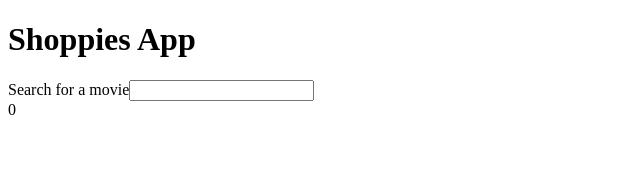
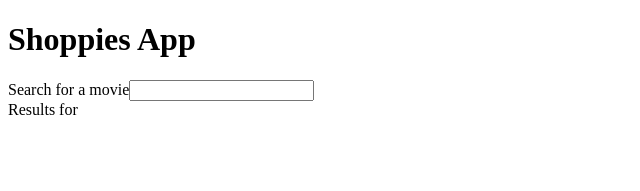
Before and after one commit to aneeshkodali/MovieNomination, a React (Create React App) app: page / in a window 1280 px wide. Shown: the top 191 px of the page, without its empty margins (0-640 px from the left). Built offline with nearby package versions, Linux system fonts and the light colour scheme.

Commit message:
Create Movie Component and Pass Data from MovieList

```diff
--- /dev/null
+++ b/src/components/Movie.js
@@ -0,0 +1,17 @@
+import React from 'react';
+
+const Movie = ({ movie }) => {
+
+    // extract keys from movie object
+    const { Title, Year, Poster } = movie;
+
+    return (
+        <div>
+            <img src={Poster} alt={Title} />
+            {`${Title} (${Year})`}
+            <button>Nominate</button>
+        </div>
+    );
+};
+
+export default Movie;
--- a/src/components/MovieList.js
+++ b/src/components/MovieList.js
@@ -1,10 +1,20 @@
 import React from 'react';
+import Movie from './Movie';
 
 const MovieList = ({ searchTerm, movieList }) => {
+
+    // create array of movie components
+    const moviesRendered = movieList.map(movie => {
+        return (
+            <Movie key={movie.imdbID} movie={movie} />
+        )
+    });
+
+
     return (
         <div>
-            {searchTerm}
-            {movieList.length}
+           {`Results for ${searchTerm}`}
+            {moviesRendered}
         </div>
     );
 };
```
